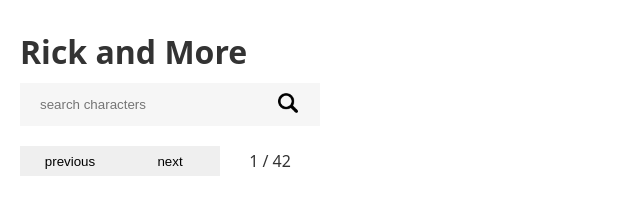
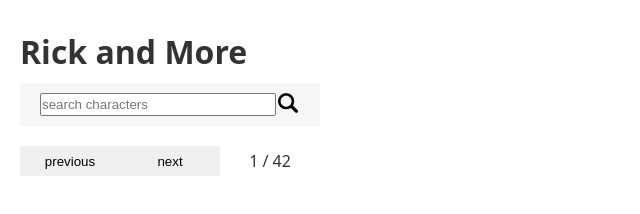
Before and after one commit to jahzerj/rick_and_morty, a website with bundled scripts: page index.html in a window 1280 px wide. Shown: the whole page, without its empty margins (0-640 px from the left). Built offline with nearby package versions, Linux system fonts and the light colour scheme; no server answers.

```diff
--- a/index.html
+++ b/index.html
@@ -13,22 +13,7 @@
     <h1 class="title">Rick and More</h1>
     <main>
       <div class="search-bar-container" data-js="search-bar-container">
-        <form action="" class="search-bar" data-js="search-bar">
-          <input
-            name="query"
-            class="search-bar__input"
-            type="text"
-            placeholder="search characters"
-            aria-label="character name"
-          />
-          <button class="search-bar__button" aria-label="search for character">
-            <img
-              class="search-bar__icon"
-              src="assets/magnifying-glass.png"
-              alt=""
-            />
-          </button>
-        </form>
+        <!-- The search bar will be created HERE-->
       </div>
       <ul class="card-container" data-js="card-container">
         <!-- cards are created HERE  -->
--- a/index.js
+++ b/index.js
@@ -1,16 +1,11 @@
 import { CharacterCard } from './components/CharacterCard/CharacterCard.js';
 import { createNavButtons } from './components/NavButton/NavButton.js';
 import { createNavPagination } from './components/NavPagination/NavPagination.js';
+import { createSearchBar } from './components/SearchBar/SearchBar.js';
 
 const cardContainer = document.querySelector('[data-js="card-container"]');
-const searchBarContainer = document.querySelector(
-  '[data-js="search-bar-container"]'
-);
-const searchBar = document.querySelector('[data-js="search-bar"]');
+const searchBarContainer = document.querySelector('[data-js="search-bar-container"]');
 const navigation = document.querySelector('[data-js="navigation"]');
-// const prevButton = document.querySelector('[data-js="button-prev"]');
-// const nextButton = document.querySelector('[data-js="button-next"]');
-// const pagination = document.querySelector('[data-js="pagination"]');
 
 // States
 let maxPage = 42; //Max Pages
@@ -42,13 +37,15 @@
   paginationElement.textContent = `${page} / ${maxPage}`;
 }
 
-// Create and append navigation elements
+// Create and append navigation elements/search bar
 const { prevButton, nextButton } = createNavButtons();
 const paginationElement = createNavPagination(page, maxPage);
+const searchBar = createSearchBar();
 
 navigation.appendChild(prevButton);
 navigation.appendChild(nextButton);
 navigation.appendChild(paginationElement);
+searchBarContainer.appendChild(searchBar);
 
 // Add event listeners to the buttons------------------------------------------------------------------------
 prevButton.addEventListener('click', (event) => {
@@ -70,11 +67,7 @@
   page = 1;
   const formData = new FormData(event.target);
   const data = Object.fromEntries(formData);
-  console.log(data);
-
   searchQuery = data.query;
-  console.log(searchQuery);
-
   fetchAndRender();
   searchBar.reset();
 });
```
